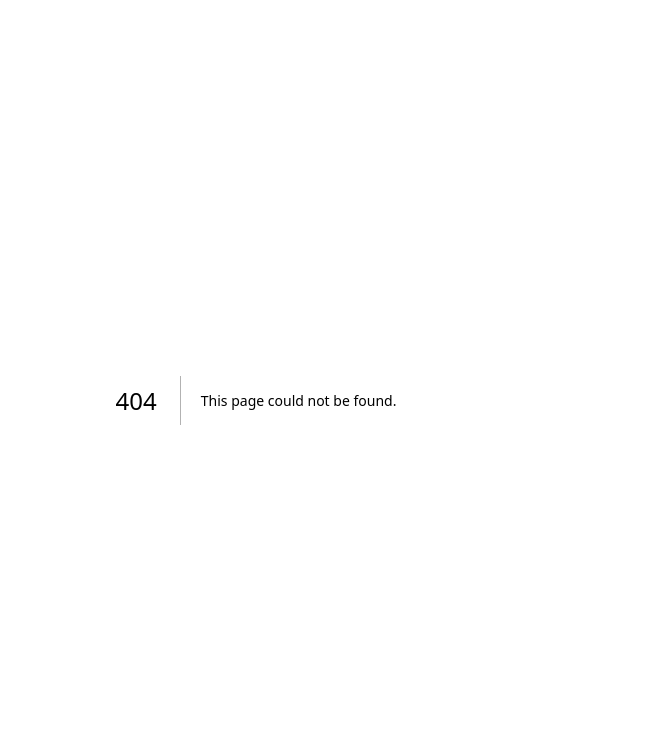
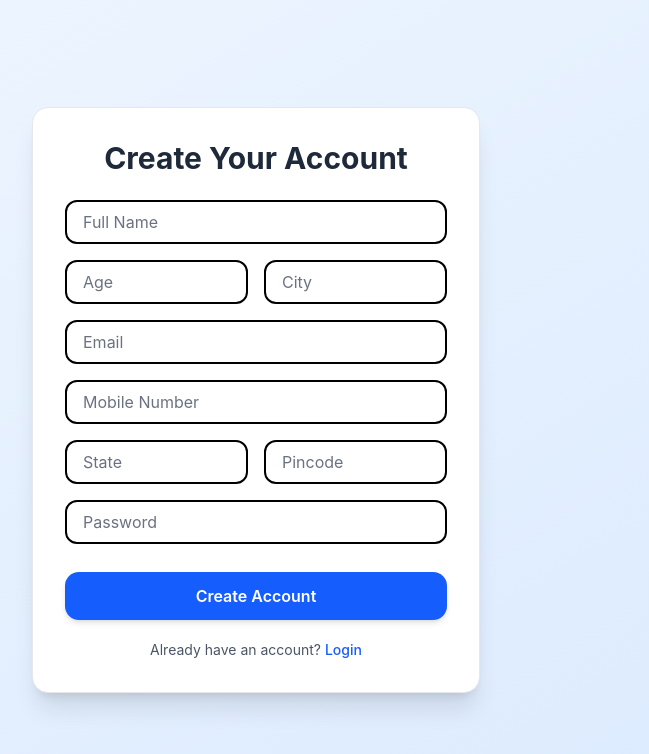
Before and after one commit to karanagg166/Quick-Clinic, a Next.js app: page /user/signup in a window 1280 px wide. Before the commit this address had no page. Shown: the top 754 px of the page, without its empty margins (384-1033 px from the left). Built offline with nearby package versions, Linux system fonts and the light colour scheme.

Commit message:
added all files

```diff
--- /dev/null
+++ b/src/app/(public)/user/login/page.tsx
@@ -0,0 +1,100 @@
+"use client";
+
+import { useState } from "react";
+import { useRouter } from "next/navigation";
+
+export default function Home() {
+  const router = useRouter();
+  const [Email, setEmail] = useState("");
+  const [Password, setPassword] = useState("");
+
+  const handleLogin = async (e: React.FormEvent) => {
+    e.preventDefault();
+
+    try {
+      const response = await fetch("/api/auth", {
+        method: "POST",
+        headers: {
+          "Content-Type": "application/json",
+        },
+        body: JSON.stringify({
+          Email,
+          Password,
+        }),
+      });
+
+      const data = await response.json();
+
+      if (response.ok) {
+        router.push("/dashboard");
+      } else {
+        alert(data.error || "Login failed");
+      }
+    } catch (err: any) {
+      console.error("Login Error:", err.message);
+    }
+  };
+
+  return (
+    <div className="flex min-h-screen items-center justify-center bg-gray-100 px-4">
+
+      <div className="w-full max-w-md bg-white shadow-lg rounded-2xl p-8">
+
+        {/* Title */}
+        <h2 className="text-3xl font-bold text-center mb-6 text-gray-800">
+          Welcome Back
+        </h2>
+        <p className="text-center text-gray-500 mb-6">
+          Please login to continue
+        </p>
+
+        {/* Form */}
+        <form onSubmit={handleLogin} className="flex flex-col gap-5">
+
+          {/* Username */}
+          <div className="flex flex-col">
+            <label className="text-gray-700 font-medium mb-1">Email</label>
+            <input
+              type="email"
+              placeholder="Enter your email"
+              value={Email}
+              onChange={(e) => setEmail(e.target.value)}
+              className="border border-black text-black placeholder-gray-400 rounded-md px-4 py-2 w-full bg-white shadow-sm focus:ring-2 focus:ring-blue-500 outline-none"
+            />
+          </div>
+
+          {/* Password */}
+          <div className="flex flex-col">
+            <label className="text-gray-700 font-medium mb-1">Password</label>
+            <input
+              type="password"
+              placeholder="Enter your password"
+              value={Password}
+              onChange={(e) => setPassword(e.target.value)}
+              className="border border-black text-black placeholder-gray-400 rounded-md px-4 py-2 w-full bg-white shadow-sm focus:ring-2 focus:ring-blue-500 outline-none"
+            />
+          </div>
+
+          {/* Login Button */}
+          <button
+            type="submit"
+            className="mt-2 w-full bg-blue-600 text-white py-2 rounded-md font-semibold hover:bg-blue-700 transition duration-200"
+          >
+            Login
+          </button>
+        </form>
+
+        {/* Footer */}
+        <p className="text-center mt-5 text-sm text-gray-600">
+          Don’t have an account?{" "}
+          <span className="text-blue-600 font-medium cursor-pointer hover:underline"
+          onClick={() => router.push("/user/signup")}
+          >
+            Sign up
+          </span>
+        </p>
+
+      </div>
+    </div>
+  );
+}
--- /dev/null
+++ b/src/app/(public)/user/signup/page.tsx
@@ -0,0 +1,158 @@
+"use client";
+
+import { useState } from "react";
+import { useRouter } from "next/navigation";
+
+export default function Signup() {
+  const router = useRouter();
+
+  const [Name, setName] = useState("");
+  const [Email, setEmail] = useState("");
+  const [Phone_no, setPhone_no] = useState("");
+  const [Age, setAge] = useState("");
+  const [City, setCity] = useState("");
+  const [State, setState] = useState("");
+  const [pinCode, setpinCode] = useState("");
+  const [Password, setPassword] = useState("");
+
+  const handleSignup = async (e: React.FormEvent) => {
+    e.preventDefault();
+    try {
+      const response = await fetch("/api/register", {
+        method: "POST",
+        headers: {
+          "Content-Type": "application/json",
+        },
+        body: JSON.stringify({
+          Name,
+          Email,
+          Phone_no,
+          Age,
+          City,
+          State,
+          pinCode,
+          Password
+        }),
+      });
+
+      const data = await response.json();
+
+      if (response.ok) {
+        router.push("/dashboard");
+      } else {
+        alert(data.error || "Signup failed");
+      }
+    }catch(err:any){
+        console.error("Signup Error:", err.message);
+    }
+  };
+
+  return (
+  <div className="min-h-screen flex items-center justify-center bg-gradient-to-br from-blue-50 to-blue-100 px-4">
+    <div className="w-full max-w-md bg-white shadow-xl rounded-2xl p-8 border border-gray-200">
+
+      <h2 className="text-3xl font-bold text-center mb-6 text-gray-800">
+        Create Your Account
+      </h2>
+
+      <form onSubmit={handleSignup} className="flex flex-col gap-4">
+
+        <input
+          type="text"
+          placeholder="Full Name"
+          className="inputBox"
+          value={Name}
+          onChange={(e) => setName(e.target.value)}
+          required
+        />
+
+        <div className="grid grid-cols-2 gap-4">
+          <input
+            type="text"
+            placeholder="Age"
+            className="inputBox"
+            value={Age}
+            onChange={(e) => setAge(e.target.value)}
+            required
+          />
+
+          <input
+            type="text"
+            placeholder="City"
+            className="inputBox"
+            value={City}
+            onChange={(e) => setCity(e.target.value)}
+            required
+          />
+        </div>
+
+        <input
+          type="email"
+          placeholder="Email"
+          className="inputBox"
+          value={Email}
+          onChange={(e) => setEmail(e.target.value)}
+          required
+        />
+
+        <input
+          type="text"
+          placeholder="Mobile Number"
+          className="inputBox"
+          value={Phone_no}
+          onChange={(e) => setPhone_no(e.target.value)}
+          required
+        />
+
+        <div className="grid grid-cols-2 gap-4">
+          <input
+            type="text"
+            placeholder="State"
+            className="inputBox"
+            value={State}
+            onChange={(e) => setState(e.target.value)}
+            required
+          />
+
+          <input
+            type="text"
+            placeholder="Pincode"
+            className="inputBox"
+            value={pinCode}
+            onChange={(e) => setpinCode(e.target.value)}
+            required
+          />
+        </div>
+
+        <input
+          type="password"
+          placeholder="Password"
+          className="inputBox"
+          value={Password}
+          onChange={(e) => setPassword(e.target.value)}
+          required
+        />
+
+        <button
+          type="submit"
+          className="mt-3 bg-blue-600 text-white py-3 rounded-xl font-semibold
+                     hover:bg-blue-700 transition-all shadow-md hover:shadow-lg"
+        >
+          Create Account
+        </button>
+      </form>
+
+      <p className="text-center mt-5 text-sm text-gray-600">
+        Already have an account?{" "}
+        <span
+          className="text-blue-600 font-medium cursor-pointer hover:underline"
+          onClick={() => router.push("/user/login")}
+        >
+          Login
+        </span>
+      </p>
+    </div>
+  </div>
+);
+
+}
--- /dev/null
+++ b/src/lib/auth.ts
@@ -0,0 +1,27 @@
+import {jwtVerify,SignJWT,JWTPayload} from "jose";
+const JWT_SECRET=process.env.JWT_SECRET;
+const EXP_TIME=60*60*24*7;
+
+if(!JWT_SECRET){
+    throw new Error("missing jwt_secret");
+}
+
+const secret_key=new TextEncoder().encode(JWT_SECRET);
+
+export async function createToken(payload: Record<string,any>){
+    return await new SignJWT(payload)
+    .setProtectedHeader({alg: "HS256"})
+    .setIssuedAt()
+    .setExpirationTime("7d")
+    .sign(secret_key);
+}
+
+export async function verifyToken(token: string){
+    try{
+        const {payload}=await jwtVerify(token, secret_key);
+        return {valid: true, payload:payload as JWTPayload};
+    }catch(err:any){
+
+        return {valid: false, error: err?.message ?? String(err) };
+    }
+};
```
